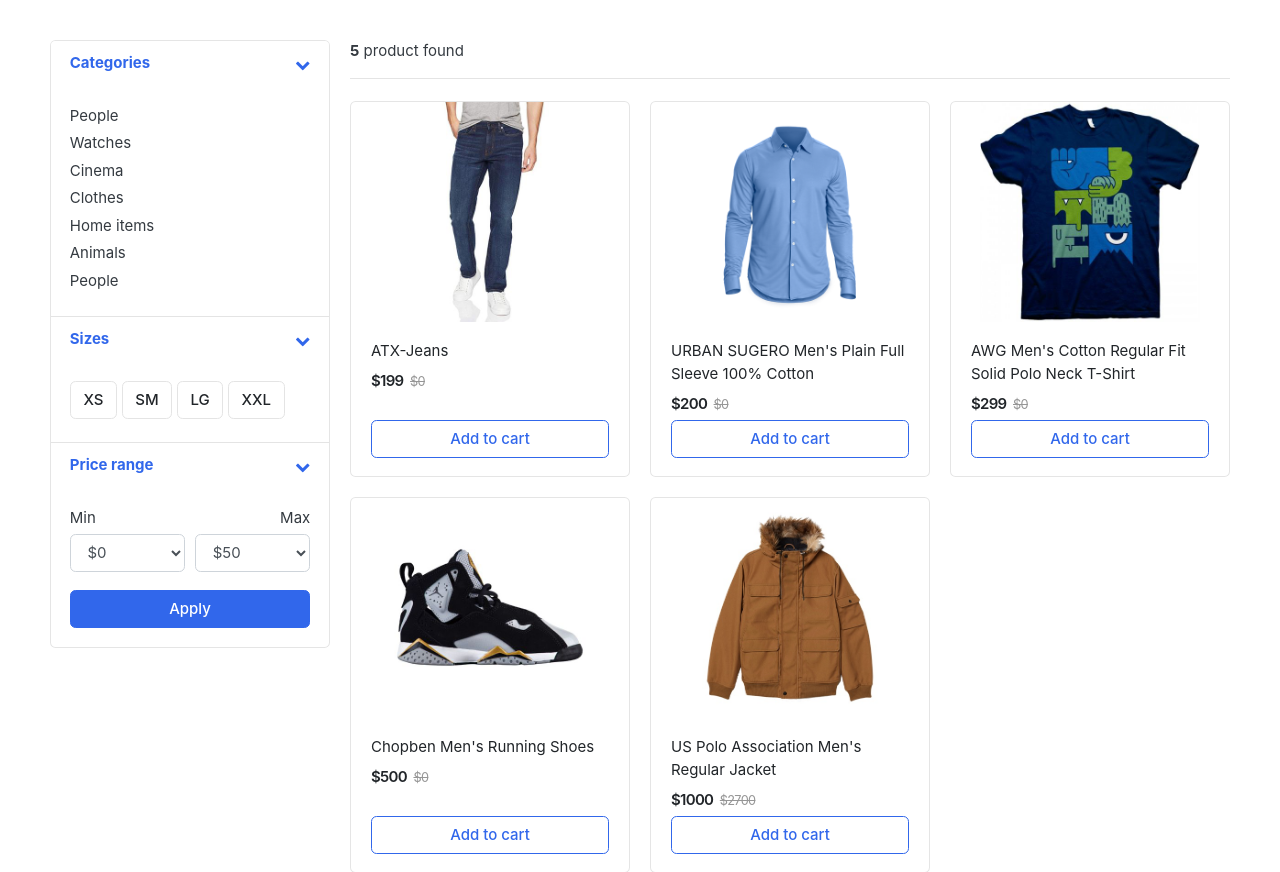
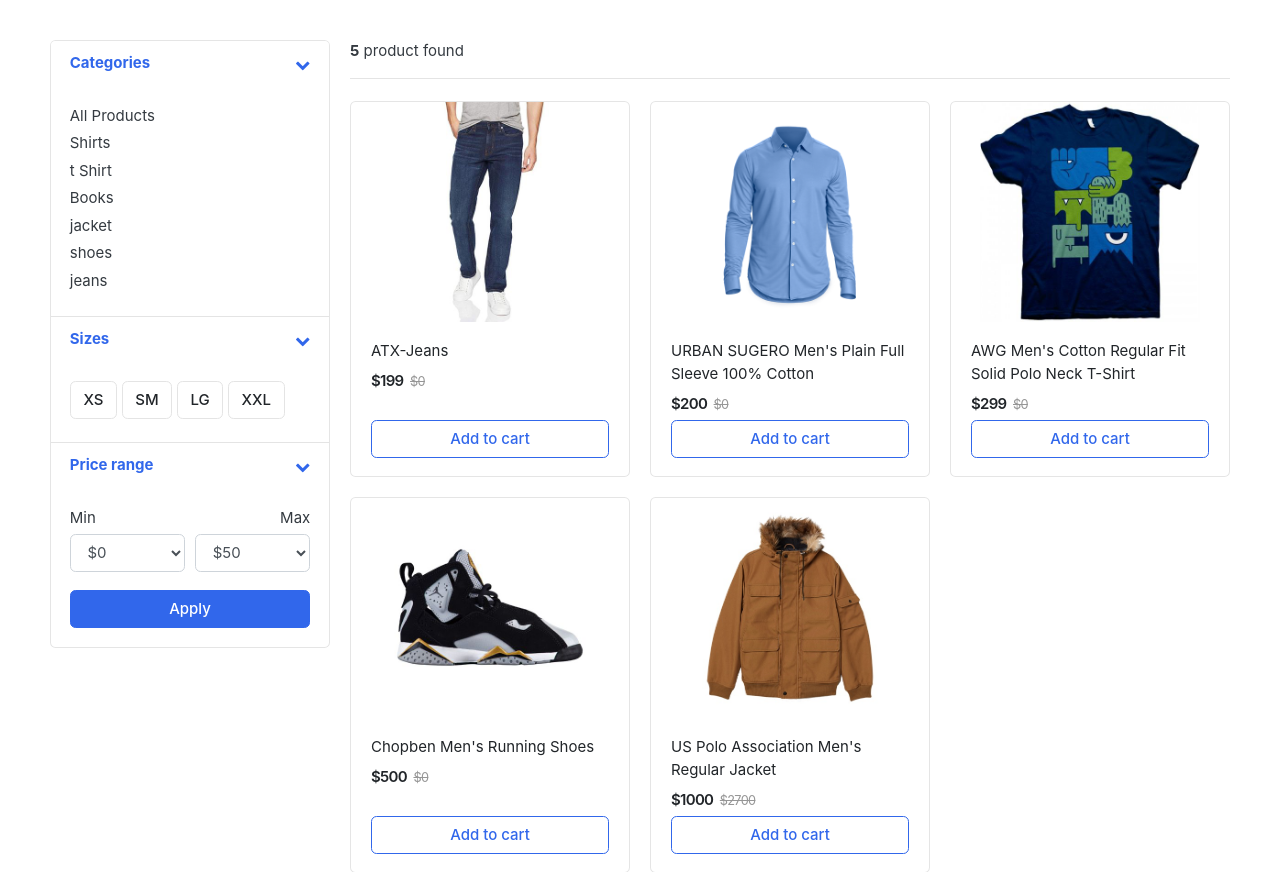
Before and after one commit to shaileshyadav7771/Bazar, a Django app: page /store/ in a window 1280 px wide. Shown: the part 254-1126 px from the top of the page. Run offline with Django 3.2, Linux system fonts and the light colour scheme; data comes from the database, SQL or seed files in the repository; some libraries are stand-ins or nearby versions; some web fonts are replaced.

Commit message:
Display Category in store Page and Navbar(All products).

```diff
--- a/templates/includes/navbar.html
+++ b/templates/includes/navbar.html
@@ -37,9 +37,10 @@
             <div class="category-wrap dropdown d-inline-block float-right">
                 <button type="button" class="btn btn-primary dropdown-toggle" data-toggle="dropdown">
                     <i class="fa fa-bars"></i> All category
+
                 </button>
                 <div class="dropdown-menu">
-
+                    <a class="dropdown-item" href="{% url 'store' %}">All Products </a>
                     {% for category in links %}
                          <a class="dropdown-item" href="{{category.get_absolute_url}}">{{ category.category_name }} </a>
                     {% endfor %}
--- a/templates/store/store.html
+++ b/templates/store/store.html
@@ -31,13 +31,12 @@
                 <div class="card-body">
 
                     <ul class="list-menu">
-                    <li><a href="#">People  </a></li>
-                    <li><a href="#">Watches </a></li>
-                    <li><a href="#">Cinema  </a></li>
-                    <li><a href="#">Clothes  </a></li>
-                    <li><a href="#">Home items </a></li>
-                    <li><a href="#">Animals</a></li>
-                    <li><a href="#">People </a></li>
+                             <li><a href="{% url 'store' %}">All Products </a></li>
+                        <!-- now we now using context_processor we can use in any template. -->
+                        {% for category in links %}
+                             <li><a href="{{category.get_absolute_url}}">{{category.category_name}} </a></li>
+                         {% endfor %}
+
                     </ul>
 
                 </div> <!-- card-body.// -->
```
